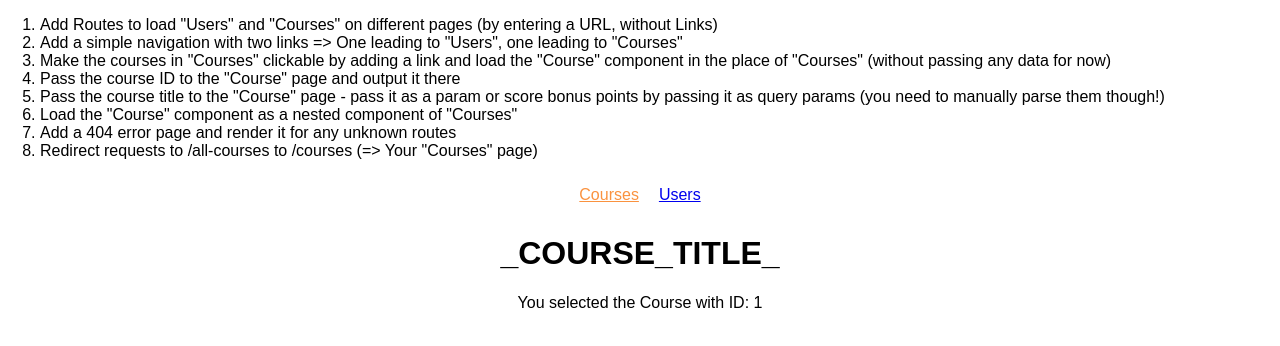
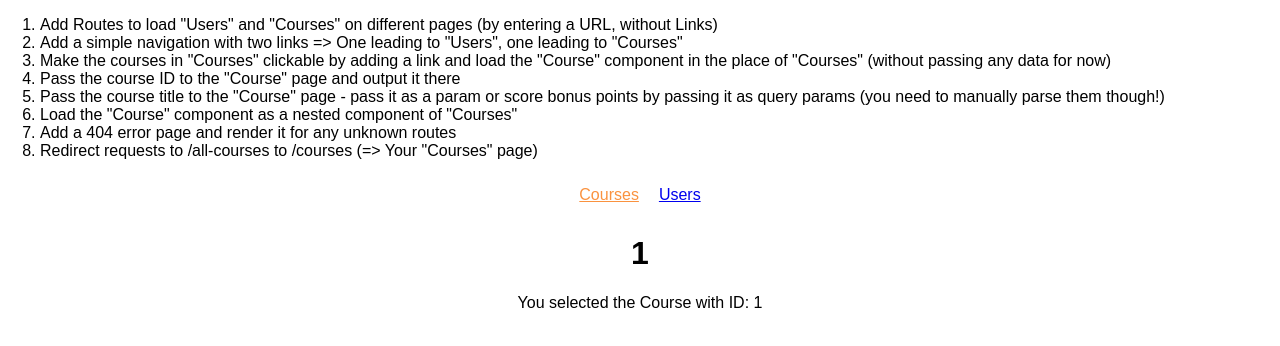
Before and after one commit to natanielmendes/routing-assignment, a React (Create React App) app: page /courses/1/1 in a window 1280 px wide. Shown: the top 346 px of the page. Built offline with nearby package versions, Linux system fonts and the light colour scheme.

Commit message:
Passing the course title to the "Course" page

```diff
--- a/src/App.js
+++ b/src/App.js
@@ -31,7 +31,7 @@
             </ul>
           </nav>
           <Switch>
-            <Route path="/courses/:courseId" component={Course} />
+            <Route path="/courses/:courseId/:courseTitle" component={Course} />
             <Route path="/courses" component={Courses} />
             <Route path="/users" component={Users} />
           </Switch>
--- a/src/containers/Course/Course.js
+++ b/src/containers/Course/Course.js
@@ -4,7 +4,7 @@
     render () {
         return (
             <div>
-                <h1>_COURSE_TITLE_</h1>
+                <h1>{this.props.match.params.courseTitle}</h1>
                 <p>You selected the Course with ID: {this.props.match.params.courseId}</p>
             </div>
         );
--- a/src/containers/Courses/Courses.js
+++ b/src/containers/Courses/Courses.js
@@ -20,7 +20,7 @@
                     {
                         this.state.courses.map( course => {
                             return (
-                                <Link key={course.id} to={this.props.match.url + '/' + course.id}>
+                                <Link key={course.id} to={this.props.match.url + '/' + course.id + '/' + course.title}>
                                     <article className="Course" key={course.id}>{course.title}</article>
                                 </Link>
                             );
```
